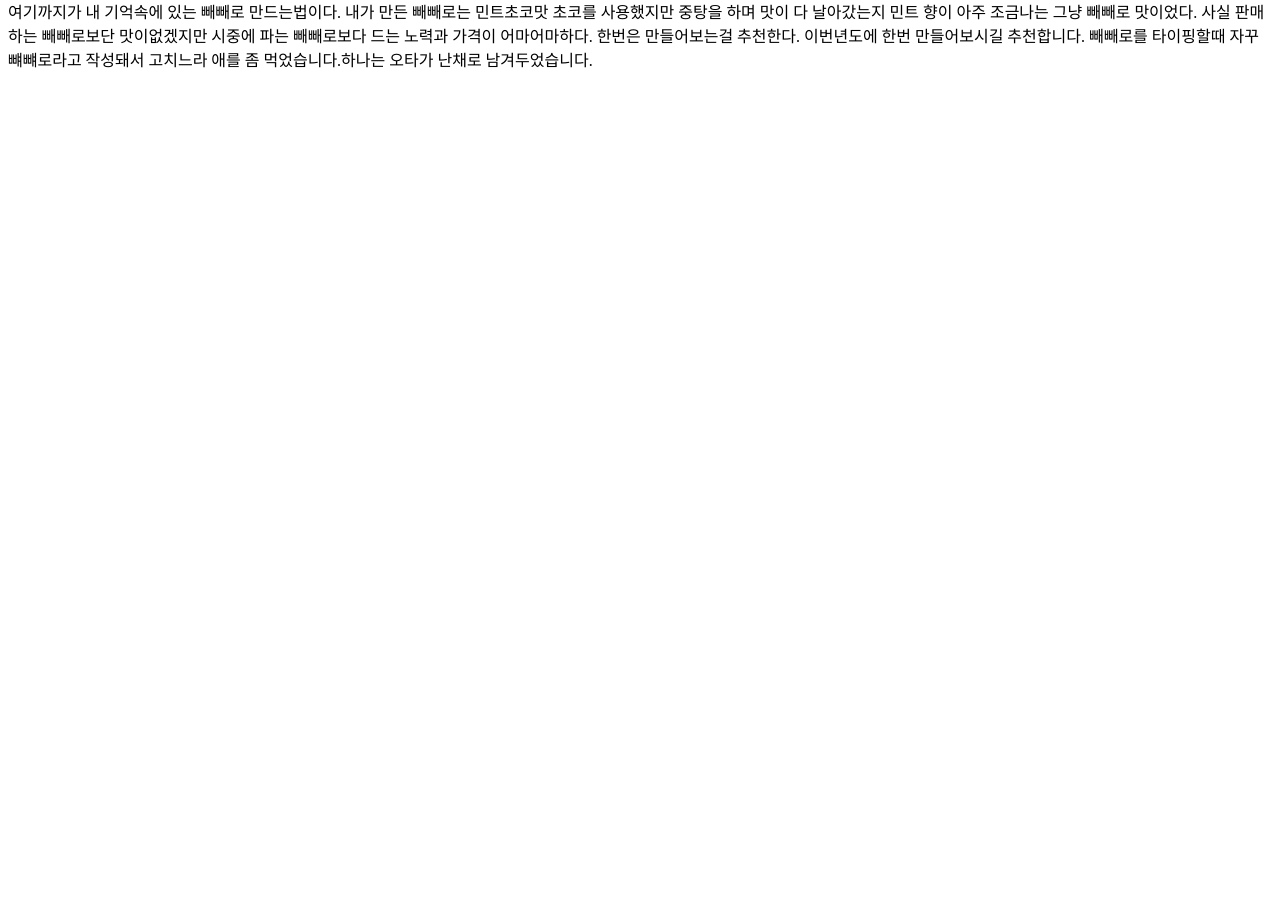
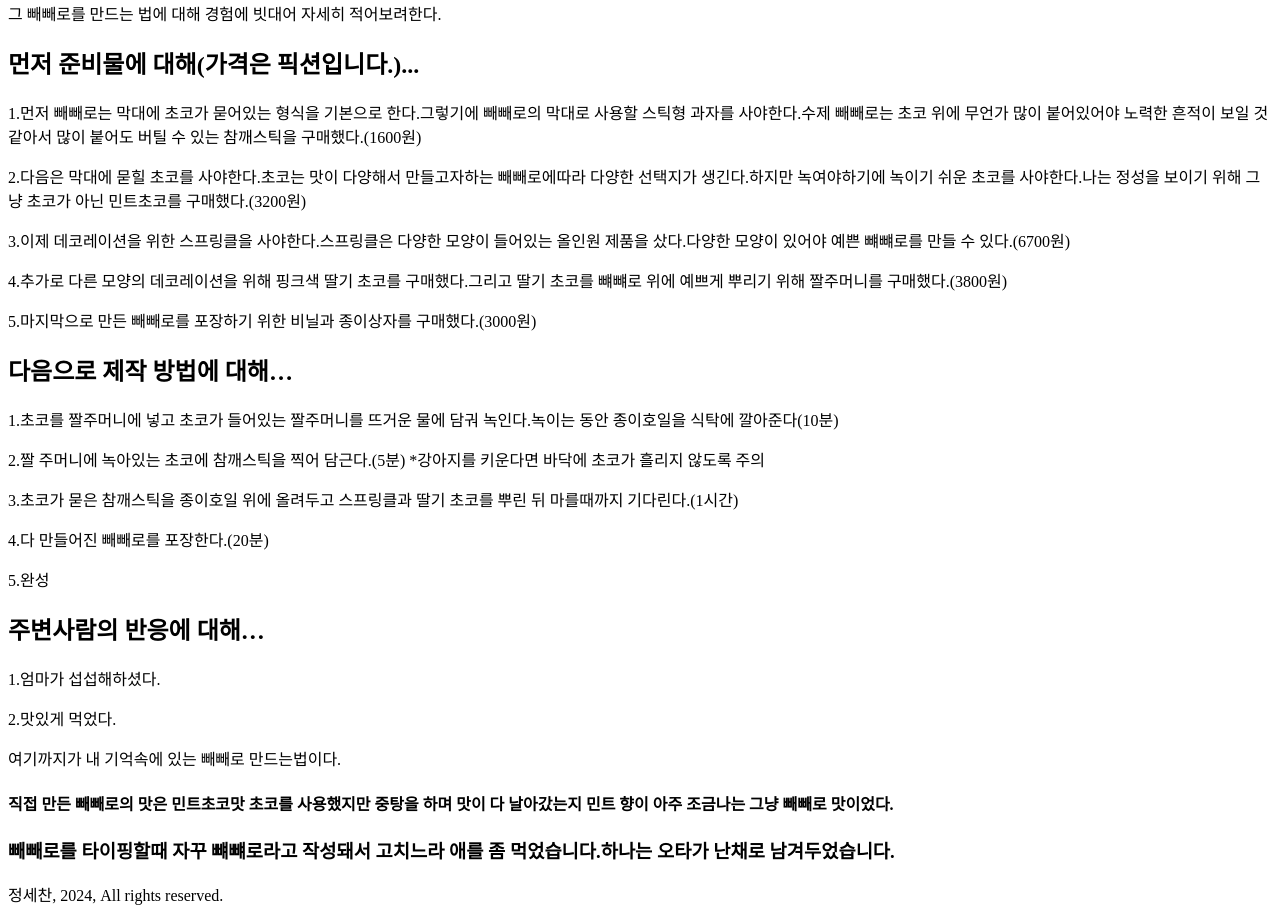
Before and after one commit to wjdtpcks1008/sechan, a plain HTML site: page 수필.html in a window 1280 px wide. Shown: the part 249-1163 px from the top of the page. Before the commit the page ends 800 px from the top, so only its background shows below. Drawn offline with Linux system fonts and the light colour scheme.

Commit message:
Update 수필.html

```diff
--- a/수필.html
+++ b/수필.html
@@ -1,68 +1,81 @@
-<!DOCTYPE html PUBLIC "-//W3C//DTD HTML 4.01//EN" "http://www.w3.org/TR/html4/strict.dtd">
 <html>
 <head>
- 무엇 때문인지 빼빼로를 만들었던 기억
+ <title>무엇 때문인지 빼빼로를 만들었던 기억</title>
+  <style>
+
   </style>
 </head>
 <body>
-2022년 11월 나는 빼빼로를 만들었다.
+  <h1>
+    무엇 때문인지 빼빼로를 만들었던 기억
+  </h1>
 
-빼빼로는 한 곽에 16개(총 내용량 54g)로 최저가로 820원에 구매할 수 있다.배송비는 2000원으로 빼빼로보다 조금 비싸다.
+  <h2>
+    2022년 11월 나는 빼빼로를 만들었다.
+  </h2>
 
-내가 만든 뺴뺴로는 10개(총 내용량 104g)으로 18300원이 들었다.배송비는 부산에서 서울까지 왕복 100000원으로 빼빼로보다 많이 비쌌다.
+  <p>
+    빼빼로는 한 곽에 16개(총 내용량 54g)로 최저가로 820원에 구매할 수 있다.배송비는 2000원으로 빼빼로보다 조금 비싸다.
+  </p>
 
-나는 민트초코를 싫어하지만 내가 만든 빼빼로는 민트초코맛이나는 빼빼로였다.
+  <p>
+  내가 만든 뺴뺴로는 10개(총 내용량 104g)으로 18300원이 들었다.전달비는 부산에서 서울까지 왕복 100000원으로 빼빼로보다 많이 비쌌다.
+  </p>
+  <p>
+  나는 민트초코를 싫어하지만 내가 만든 빼빼로는 민트초코맛이나는 빼빼로였다.
+  </p>
 
-그 빼빼로를 만드는 법에 대해 경험에 빗대어 자세히 적어보려한다.
 
-먼저 준비물에 대해(가격은 픽션입니다.)...
+  <p>
+  그 빼빼로를 만드는 법에 대해 경험에 빗대어 자세히 적어보려한다.
+  </p>
 
-1.먼저 빼빼로는 막대에 초코가 묻어있는 형식을 기본으로 한다.그렇기에 빼빼로의 막대로 사용할 스틱형 과자를 사야한다.수제 빼빼로는 초코 위에 무언가 많이 붙어있어야 노력한 흔적이 보일 것 같아서 많이 붙어도 버틸 수 있는 참깨스틱을 구매했다.(1600원)
+  <h2>먼저 준비물에 대해(가격은 픽션입니다.)...
+  </h2>
 
-2.다음은 막대에 묻힐 초코를 사야한다.초코는 맛이 다양해서 만들고자하는 빼빼로에따라 다양한 선택지가 생긴다.하지만 녹여야하기에 녹이기 쉬운 초코를 사야한다.나는 정성을 보이기 위해  그냥 초코가 아닌 민트초코를 구매했다.(3200원)
+<p>1.먼저 빼빼로는 막대에 초코가 묻어있는 형식을 기본으로 한다.그렇기에 빼빼로의 막대로 사용할 스틱형 과자를 사야한다.수제 빼빼로는 초코 위에 무언가 많이 붙어있어야 노력한 흔적이 보일 것 같아서 많이 붙어도 버틸 수 있는 참깨스틱을 구매했다.(1600원)</p>
 
-3.이제 데코레이션을 위한 스프링클을 사야한다.스프링클은 다양한 모양이 들어있는 올인원 제품을 샀다.다양한 모양이 있어야 예쁜 뺴뺴로를 만들 수 있다.(6700원)
+<p>2.다음은 막대에 묻힐 초코를 사야한다.초코는 맛이 다양해서 만들고자하는 빼빼로에따라 다양한 선택지가 생긴다.하지만 녹여야하기에 녹이기 쉬운 초코를 사야한다.나는 정성을 보이기 위해  그냥 초코가 아닌 민트초코를 구매했다.(3200원)</p>
 
-4.추가로 다른 모양의 데코레이션을 위해 핑크색 딸기 초코를 구매했다.그리고 딸기 초코를 뺴뺴로 위에 예쁘게 뿌리기 위해 짤주머니를 구매했다.(3800원)
+<p>3.이제 데코레이션을 위한 스프링클을 사야한다.스프링클은 다양한 모양이 들어있는 올인원 제품을 샀다.다양한 모양이 있어야 예쁜 뺴뺴로를 만들 수 있다.(6700원)</p>
 
-5.마지막으로 만든 빼빼로를 포장하기 위한 비닐과 종이상자를 구매했다.(3000원)
+<p>4.추가로 다른 모양의 데코레이션을 위해 핑크색 딸기 초코를 구매했다.그리고 딸기 초코를 뺴뺴로 위에 예쁘게 뿌리기 위해 짤주머니를 구매했다.(3800원)</p>
 
-다음으로 제작 방법에 대해…
+<p>5.마지막으로 만든 빼빼로를 포장하기 위한 비닐과 종이상자를 구매했다.(3000원)</p>
 
-1.초코를 짤주머니에 넣고 초코가 들어있는 짤주머니를 뜨거운 물에 담궈 녹인다.녹이는 동안 종이호일을 식탁에 깔아준다(10분)
+<h2>다음으로 제작 방법에 대해…</h2>
 
-2.짤 주머니에 녹아있는 초코에 참깨스틱을 찍어 담근다.(5분)
-*강아지를 키운다면 바닥에 초코가 흘리지 않도록 주의
+<p>1.초코를 짤주머니에 넣고 초코가 들어있는 짤주머니를 뜨거운 물에 담궈 녹인다.녹이는 동안 종이호일을 식탁에 깔아준다(10분)</p>
 
-3.초코가 묻은 참깨스틱을 종이호일 위에 올려두고 스프링클과 딸기 초코를 뿌린 뒤 마를때까지 기다린다.(1시간)
+<p>2.짤 주머니에 녹아있는 초코에 참깨스틱을 찍어 담근다.(5분)
+*강아지를 키운다면 바닥에 초코가 흘리지 않도록 주의</p>
 
-4.다 만들어진 빼빼로를 포장한다.(20분)
+<p>3.초코가 묻은 참깨스틱을 종이호일 위에 올려두고 스프링클과 딸기 초코를 뿌린 뒤 마를때까지 기다린다.(1시간)</p>
 
-5.완성
+<p>4.다 만들어진 빼빼로를 포장한다.(20분)</p>
 
-주변사람의 반응에 대해…
+<p>5.완성</p>
 
-1.엄마가 섭섭해하셨다.
-2.맛있게 먹었다.
+<h2>주변사람의 반응에 대해…</h2>
 
-여기까지가 내 기억속에 있는 빼빼로 만드는법이다.
+<p>1.엄마가 섭섭해하셨다.</p>
+<p>2.맛있게 먹었다.</p>
 
-내가 만든 빼빼로는 민트초코맛 초코를 사용했지만 중탕을 하며 맛이 다 날아갔는지 민트 향이 아주 조금나는 그냥 빼빼로 맛이었다.
+<p>여기까지가 내 기억속에 있는 빼빼로 만드는법이다.</p>
 
-사실 판매하는 빼빼로보단 맛이없겠지만 시중에 파는 빼빼로보다 드는 노력과 가격이 어마어마하다.
-한번은 만들어보는걸 추천한다.
+<div>
+  <h4>
+
+
+
+  직접 만든 빼빼로의 맛은 민트초코맛 초코를 사용했지만 중탕을 하며 맛이 다 날아갔는지 민트 향이 아주 조금나는 그냥 빼빼로 맛이었다.</h4>
+</div>
 
 
 
 
 
-이번년도에 한번 만들어보시길 추천합니다.
-
-
-
-
-
-빼빼로를 타이핑할때 자꾸 뺴뺴로라고 작성돼서 고치느라 애를 좀 먹었습니다.하나는 오타가 난채로 남겨두었습니다.
-
+<h3>빼빼로를 타이핑할때 자꾸 뺴뺴로라고 작성돼서 고치느라 애를 좀 먹었습니다.하나는 오타가 난채로 남겨두었습니다.</h3>
+<footer>정세찬, 2024, All rights reserved.</footer>
 </body>
 </html>
```
